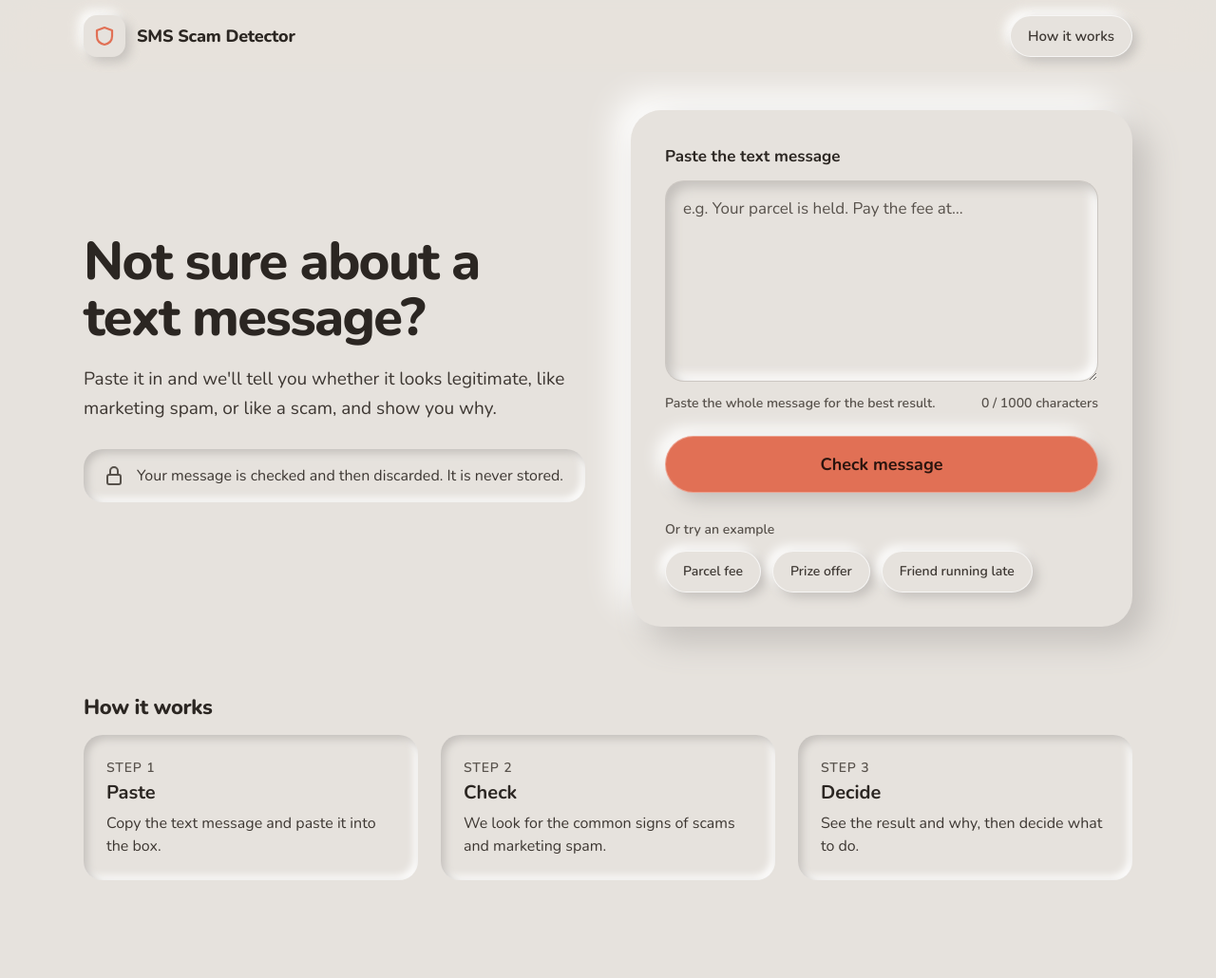
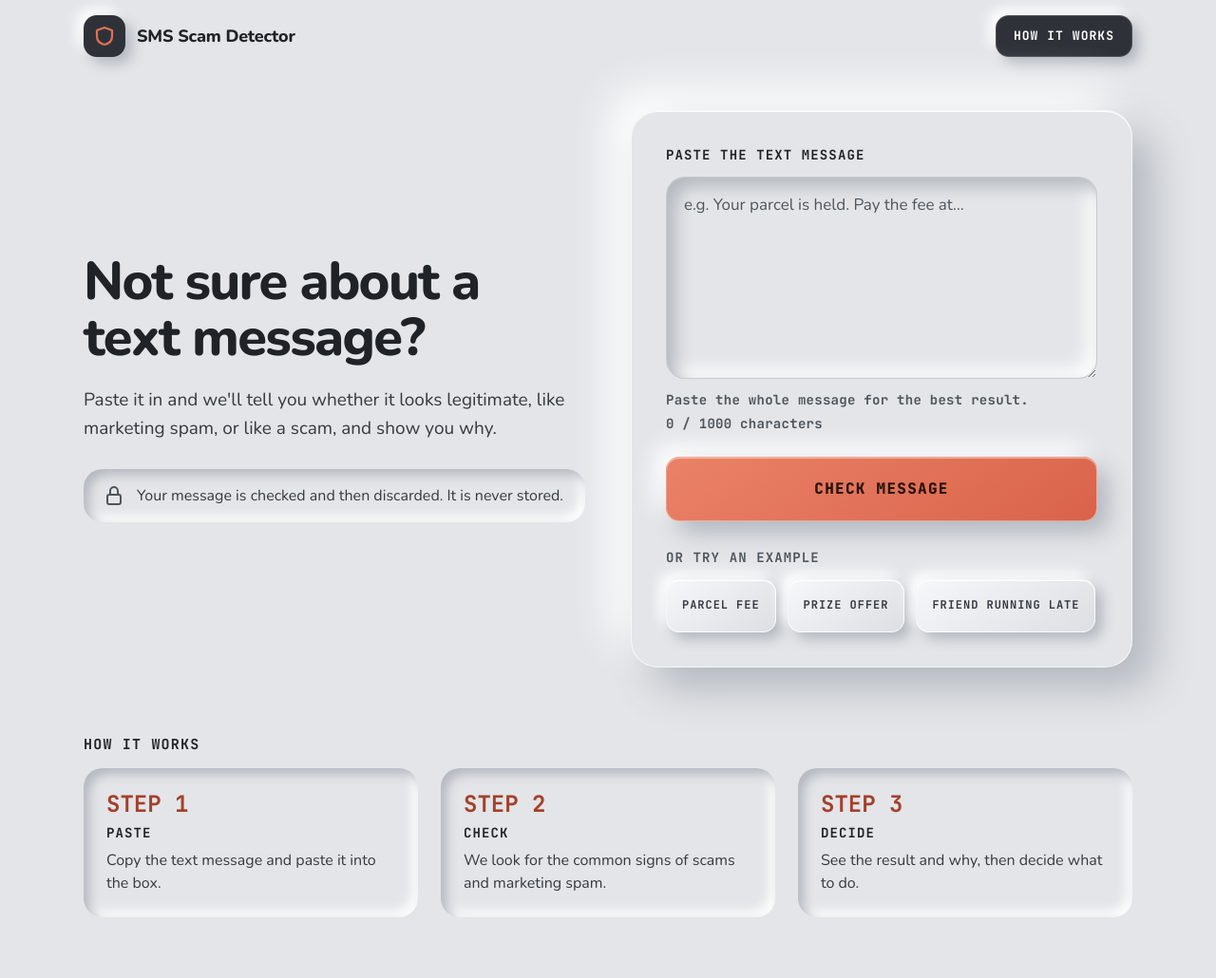
Before and after one commit to benhannafin/sms-scam-detector, a Flask app: page / in a window 1280 px wide. Shown: the whole page at 95% size. Before the commit the page ends 927 px from the top, so only its background shows below. Run offline with Flask 3, Linux system fonts and the light colour scheme.

Commit message:
Stage 10: synth restyle (decision 039)
Restyle the UI as intense neumorphism with a hardware synth feel: cool grey body,
deeper shadows, rounded-square keys (coral, charcoal, light grey), JetBrains Mono
panel labels, an LED confidence meter, and a header that scrolls away. Wording,
layout and behaviour are unchanged. Also records the new Stage 13 for user testing
(decision 038).

Co-Authored-By: Claude Opus 5.5 <noreply@anthropic.com>

```diff
--- a/app/web/static/css/styles.css
+++ b/app/web/static/css/styles.css
@@ -1,22 +1,29 @@
-/* SMS Scam Detector – tokens and rules from docs/ui-design.md (decision 036). */
+/* SMS Scam Detector – tokens and rules from docs/ui-design.md (decisions 036, 039). */
 
 :root {
   /* Surface */
-  --base: #e6e2dd;
-  --shadow-dark: #c4c0bc;
+  --base: #e3e5e8;                /* cool aluminium grey */
+  --shadow-dark: #b3b8bf;
   --shadow-light: #ffffff;
-  --track: #d3cec8;               /* progress-bar track */
+  --track: #d0d4d9;               /* meter and progress-bar tracks */
+
+  /* Keys */
+  --key-face: linear-gradient(145deg, #f6f7f9, #dcdfe3);   /* light keys (examples) */
+  --key-dark: #2e3238;            /* navigation keys and logo */
+  --on-key-dark: #ffffff;
 
   /* Text */
-  --ink: #2b2622;                 /* headings, body */
-  --ink-2: #3d3732;               /* secondary body */
-  --ink-3: #57514b;               /* muted labels */
-  --link: #a8432c;
+  --ink: #1f2328;                 /* headings, body */
+  --ink-2: #353a40;               /* secondary body */
+  --ink-3: #4f555c;               /* muted labels */
+  --link: #a3402a;
   --link-hover: #7d2f1e;
 
   /* Accent */
   --accent: #e17055;
+  --accent-face: linear-gradient(145deg, #ea8268, #d9634a);  /* main action keys */
   --on-accent: #2a140e;           /* text on accent: near-black (white fails contrast) */
+  --focus: #a3402a;               /* focus ring: the accent is under 3:1 on the base */
 
   /* Results */
   --scam-ink: #9f1d14;  --scam-fill: #c0392b;  --scam-mark: #f8cdc6;  --scam-mark-ink: #7a1a11;
@@ -25,23 +32,25 @@
   --unsure-ink: #55468a;--unsure-fill: #7a6bb0;--unsure-mark: #e2dcf3;--unsure-mark-ink: #3d3266;
   --error: #9f1d14;
 
-  /* Shadows */
-  --raised-lg: 16px 16px 34px var(--shadow-dark), -16px -16px 34px var(--shadow-light);  /* main cards */
-  --raised-md: 8px 8px 18px var(--shadow-dark), -8px -8px 18px var(--shadow-light);      /* primary button */
-  --raised-sm: 5px 5px 12px var(--shadow-dark), -5px -5px 12px var(--shadow-light);      /* chips, nav links */
-  --inset-md: inset 6px 6px 12px var(--shadow-dark), inset -6px -6px 12px var(--shadow-light); /* text box, pressed */
-  --inset-sm: inset 4px 4px 9px var(--shadow-dark), inset -4px -4px 9px var(--shadow-light);   /* reasons, tracks */
+  /* Shadows – deep, so keys read as physical */
+  --raised-lg: 22px 22px 44px var(--shadow-dark), -22px -22px 44px var(--shadow-light);  /* main cards */
+  --raised-md: 12px 12px 24px var(--shadow-dark), -12px -12px 24px var(--shadow-light);  /* main action keys */
+  --raised-sm: 7px 7px 14px var(--shadow-dark), -7px -7px 14px var(--shadow-light);      /* example and nav keys */
+  --inset-md: inset 9px 9px 18px var(--shadow-dark), inset -9px -9px 18px var(--shadow-light); /* text box, message, pressed */
+  --inset-sm: inset 6px 6px 12px var(--shadow-dark), inset -6px -6px 12px var(--shadow-light); /* reasons, notices, tracks */
 
   /* Shape */
-  --radius-card: 2rem;
+  --radius-card: 1.75rem;
   --radius-box: 1.25rem;
+  --radius-key: 0.875rem;         /* keys are rounded squares, not pills */
   --radius-pill: 999px;
 
   /* Type */
   --font: ui-rounded, Nunito, -apple-system, BlinkMacSystemFont, "Segoe UI Variable Text", "Segoe UI", Roboto, system-ui, sans-serif;
+  --mono: "JetBrains Mono", ui-monospace, "Cascadia Mono", Consolas, monospace;
 
-  /* The accent is 2.45:1 on the base, under the 3:1 outlines need (decision 036). */
-  --focus: #a8432c;
+  /* A key's lit top edge. */
+  --key-highlight: inset 0 1px 0 rgba(255, 255, 255, 0.9);
 }
 
 /* ---------- Base ---------- */
@@ -78,16 +87,25 @@ a:hover { color: var(--link-hover); }
   stroke-linejoin: round;
 }
 
-/* ---------- Header ---------- */
+/* "Printed panel" text in mono; messages, verdict, summary and advice stay in --font. */
+.eyebrow,
+.field-label,
+.helper-row,
+.examples-label,
+.section-heading,
+.small,
+.confidence-label,
+.status-bar,
+.step h3,
+.nav-link,
+.chip,
+.button-primary {
+  font-family: var(--mono);
+}
 
-.site-header {
-  position: sticky;
-  top: 0;
-  z-index: 10;
-  background: rgba(230, 226, 221, 0.72);
-  -webkit-backdrop-filter: blur(20px) saturate(180%);
-  backdrop-filter: blur(20px) saturate(180%);
-}
+/* ---------- Header: scrolls away with the page ---------- */
+
+.site-header { position: static; }
 
 .header-inner {
   display: flex;
@@ -118,8 +136,8 @@ a:hover { color: var(--link-hover); }
   place-items: center;
   width: 2.75rem;
   height: 2.75rem;
-  border-radius: 0.875rem;
-  background: var(--base);
+  border-radius: var(--radius-key);
+  background: var(--key-dark);
   box-shadow: var(--raised-sm);
   color: var(--accent);
 }
@@ -132,16 +150,20 @@ a:hover { color: var(--link-hover); }
   align-items: center;
   min-height: 2.75rem;
   padding: 0.5rem 1.125rem;
-  border: 1px solid rgba(255, 255, 255, 0.7);
-  border-radius: var(--radius-pill);
-  background: var(--base);
+  border: 1px solid rgba(255, 255, 255, 0.15);
+  border-radius: var(--radius-key);
+  background: var(--key-dark);
   box-shadow: var(--raised-sm);
-  color: var(--ink-2);
-  font: 600 0.9375rem/1.2 var(--font);
+  color: var(--on-key-dark);
+  font-size: 0.8125rem;
+  font-weight: 700;
+  letter-spacing: 0.08em;
+  line-height: 1.2;
   text-decoration: none;
+  text-transform: uppercase;
   cursor: pointer;
 }
-.nav-link:hover { color: var(--ink); }
+.nav-link:hover { color: var(--on-key-dark); }
 
 /* ---------- Layout ---------- */
 
@@ -175,30 +197,32 @@ a:hover { color: var(--link-hover); }
 
 .section-heading {
   margin: 0 0 1rem;
-  font-size: 1.375rem;
-  font-weight: 800;
+  font-size: 0.9375rem;
+  font-weight: 700;
   line-height: 1.2;
-  letter-spacing: -0.015em;
+  letter-spacing: 0.08em;
+  text-transform: uppercase;
 }
 
 .eyebrow {
   margin: 0;
   color: var(--ink-3);
   font-size: 0.875rem;
-  font-weight: 600;
-  letter-spacing: 0.06em;
+  font-weight: 700;
+  letter-spacing: 0.08em;
   text-transform: uppercase;
 }
 
-.small { color: var(--ink-3); font-size: 0.875rem; font-weight: 600; }
+.small { color: var(--ink-3); font-size: 0.875rem; font-weight: 600; letter-spacing: 0.02em; }
 
 /* ---------- Surfaces ---------- */
 
 .card {
   padding: 2.25rem;
+  border: 1px solid rgba(255, 255, 255, 0.7);
   border-radius: var(--radius-card);
   background: var(--base);
-  box-shadow: var(--raised-lg);
+  box-shadow: var(--raised-lg), var(--key-highlight);
 }
 
 .notice {
@@ -220,8 +244,10 @@ a:hover { color: var(--link-hover); }
 .field-label {
   display: block;
   margin-bottom: 0.75rem;
-  font-size: 1.0625rem;
+  font-size: 0.875rem;
   font-weight: 700;
+  letter-spacing: 0.08em;
+  text-transform: uppercase;
 }
 
 textarea {
@@ -261,35 +287,45 @@ textarea[aria-invalid="true"] {
   color: var(--ink-3);
   font-size: 0.875rem;
   font-weight: 600;
+  letter-spacing: 0.02em;
 }
 
-/* ---------- Buttons ---------- */
+/* ---------- Keys ---------- */
 
 .button-primary {
   display: flex;
   align-items: center;
   justify-content: center;
   width: 100%;
-  height: 3.75rem;
+  height: 4.25rem;
   padding: 0 2rem;
   border: 1px solid rgba(255, 255, 255, 0.35);
-  border-radius: var(--radius-pill);
-  background: var(--accent);
-  box-shadow: var(--raised-md);
+  border-radius: var(--radius-key);
+  background: var(--accent-face);
+  box-shadow: var(--raised-md), inset 0 1px 0 rgba(255, 255, 255, 0.45);
   color: var(--on-accent);
-  font: 700 1.125rem/1 var(--font);
+  font-size: 1rem;
+  font-weight: 800;
+  letter-spacing: 0.08em;
+  line-height: 1;
+  text-transform: uppercase;
   cursor: pointer;
 }
 
 .chip {
-  min-height: 2.75rem;
-  padding: 0.5rem 1.125rem;
+  min-width: 7rem;
+  min-height: 3.5rem;
+  padding: 0.5rem 1rem;
   border: 1px solid rgba(255, 255, 255, 0.7);
-  border-radius: var(--radius-pill);
-  background: var(--base);
-  box-shadow: var(--raised-sm);
+  border-radius: var(--radius-key);
+  background: var(--key-face);
+  box-shadow: var(--raised-sm), var(--key-highlight);
   color: var(--ink-2);
-  font: 600 0.875rem/1.2 var(--font);
+  font-size: 0.75rem;
+  font-weight: 700;
+  letter-spacing: 0.08em;
+  line-height: 1.2;
+  text-transform: uppercase;
   cursor: pointer;
 }
 
@@ -310,7 +346,14 @@ textarea[aria-invalid="true"] {
 }
 
 .examples { margin-top: 1.75rem; }
-.examples-label { margin: 0 0 0.75rem; color: var(--ink-3); font-size: 0.875rem; font-weight: 600; }
+.examples-label {
+  margin: 0 0 0.75rem;
+  color: var(--ink-3);
+  font-size: 0.875rem;
+  font-weight: 700;
+  letter-spacing: 0.08em;
+  text-transform: uppercase;
+}
 .chips { display: flex; flex-wrap: wrap; gap: 0.75rem; }
 
 /* ---------- Checking status ---------- */
@@ -320,11 +363,12 @@ textarea[aria-invalid="true"] {
   flex-direction: column;
   justify-content: center;
   gap: 0.5rem;
-  height: 3.75rem;
+  height: 4.25rem;
   padding: 0 1.75rem;
-  border-radius: var(--radius-pill);
+  border-radius: var(--radius-key);
   box-shadow: var(--inset-md);
   color: var(--ink-2);
+  font-size: 0.9375rem;
   font-weight: 700;
 }
 
@@ -353,7 +397,7 @@ textarea[aria-invalid="true"] {
 
 /* ---------- How it works ---------- */
 
-.how { margin-top: 4.5rem; scroll-margin-top: 6rem; }
+.how { margin-top: 4.5rem; scroll-margin-top: 2rem; }
 
 .steps {
   display: grid;
@@ -369,7 +413,16 @@ textarea[aria-invalid="true"] {
   border-radius: var(--radius-box);
   box-shadow: var(--inset-sm);
 }
-.step h3 { margin: 0.25rem 0 0.5rem; font-size: 1.25rem; font-weight: 700; line-height: 1.2; }
+/* Coral text is only 2.5:1 on the grey, so step numbers use --link (5.0:1). */
+.step .eyebrow { color: var(--link); font-size: 1.5rem; letter-spacing: 0; line-height: 1.2; }
+.step h3 {
+  margin: 0.5rem 0;
+  font-size: 0.875rem;
+  font-weight: 700;
+  letter-spacing: 0.08em;
+  line-height: 1.2;
+  text-transform: uppercase;
+}
 .step p:last-child { margin: 0; color: var(--ink-2); }
 
 /* ---------- Result ---------- */
@@ -415,17 +468,23 @@ textarea[aria-invalid="true"] {
   color: var(--ink-3);
   font-size: 0.875rem;
   font-weight: 600;
+  letter-spacing: 0.02em;
 }
 .confidence-label strong { color: var(--ink); font-weight: 800; }
 
+/* Confidence as an LED segment bar: 9px lit, 3px gap. */
 .meter {
-  height: 1.125rem;
-  padding: 3px;
-  border-radius: var(--radius-pill);
+  height: 1.375rem;
+  padding: 4px;
+  border-radius: 0.5rem;
   background: var(--track);
   box-shadow: var(--inset-sm);
 }
-.meter-fill { height: 100%; border-radius: var(--radius-pill); background: var(--r-fill); }
+.meter-fill {
+  height: 100%;
+  border-radius: 0.25rem;
+  background: repeating-linear-gradient(90deg, var(--r-fill) 0 9px, transparent 9px 12px);
+}
 
 .what-to-do { margin: 0; padding-left: 1.25rem; }
 .what-to-do li + li { margin-top: 0.5rem; }
@@ -510,10 +569,6 @@ mark {
   .progress-fill { width: 100%; animation: none; }
 }
 
-@media (prefers-reduced-transparency: reduce) {
-  .site-header { background: var(--base); -webkit-backdrop-filter: none; backdrop-filter: none; }
-}
-
 @media (prefers-contrast: more) {
   .card, .notice, .button-primary, .chip, .nav-link, .logo-mark, textarea, .status-bar,
   .progress, .meter, .step, .message-panel, .reasons li, .verdict-icon {
--- a/app/web/templates/base.html
+++ b/app/web/templates/base.html
@@ -6,7 +6,7 @@
   <title>{% block title %}SMS Scam Detector{% endblock %}</title>
   <link rel="preconnect" href="https://fonts.googleapis.com">
   <link rel="preconnect" href="https://fonts.gstatic.com" crossorigin>
-  <link rel="stylesheet" href="https://fonts.googleapis.com/css2?family=Nunito:wght@400;600;700;800&display=swap">
+  <link rel="stylesheet" href="https://fonts.googleapis.com/css2?family=JetBrains+Mono:wght@500;700;800&family=Nunito:wght@400;600;700;800&display=swap">
   <link rel="stylesheet" href="{{ url_for('web.static', filename='css/styles.css') }}">
 </head>
 <body>
```
Also changed, not shown: docs/decisions.md (+29 -0 lines), docs/ui-design.md (+39 -27 lines), plan.md (+47 -3 lines), tests/test_web.py (+30 -2 lines).
